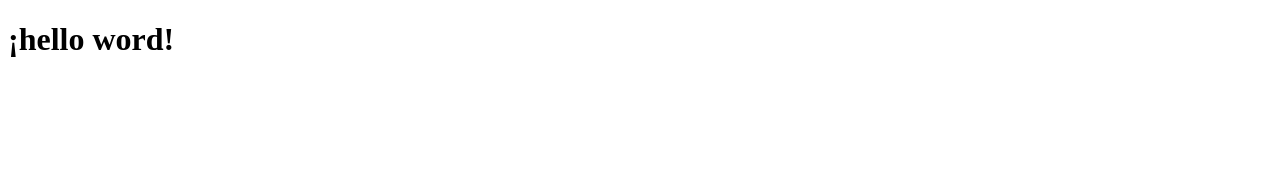
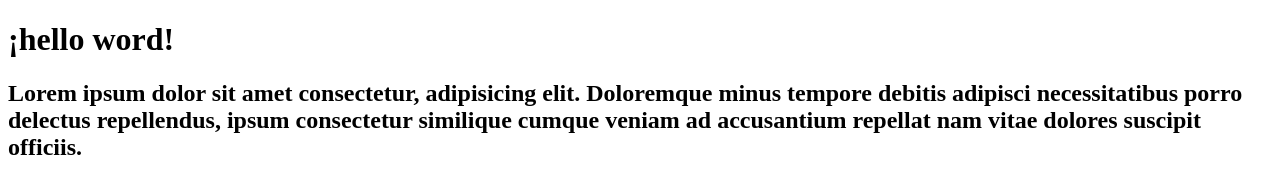
Before and after one commit to thiagolr123/um-siri-fazendo-barra, a plain HTML site: page index.html in a window 1280 px wide. Drawn offline with Linux system fonts and the light colour scheme.

Commit message:
se agrego una imagen img.png y se edito el index.html

```diff
--- a/index.html
+++ b/index.html
@@ -11,6 +11,7 @@
     </head>
     <body>
         <h1> ¡hello word! </h1>
+        <h2>Lorem ipsum dolor sit amet consectetur, adipisicing elit. Doloremque minus tempore debitis adipisci necessitatibus porro delectus repellendus, ipsum consectetur similique cumque veniam ad accusantium repellat nam vitae dolores suscipit officiis.</h2>
 
         <script src="" async defer></script>
     </body>
```
Also changed, not shown: img.png (added).
